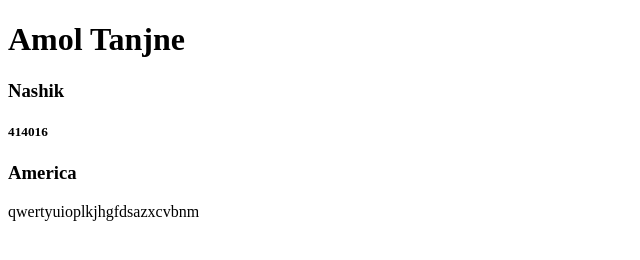
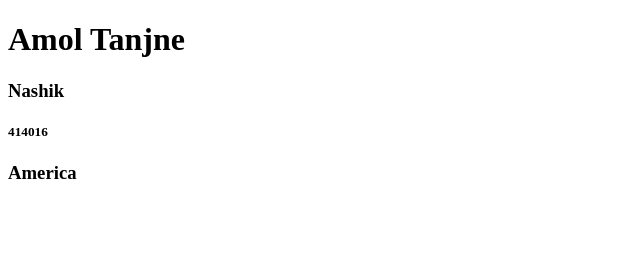
Before and after one commit to nitingandhare/for-practice, a plain HTML site: page index.html in a window 1280 px wide. Shown: the whole page, without its empty margins (0-640 px from the left). Drawn offline with Linux system fonts and the light colour scheme.

Commit message:
remove paragraph

```diff
--- a/index.html
+++ b/index.html
@@ -11,7 +11,5 @@
     <h3>Nashik</h3>
     <h5>414016</h5>
     <h3>America</h3>
-
-    <p>qwertyuioplkjhgfdsazxcvbnm</p>
 </body>
 </html>
```
